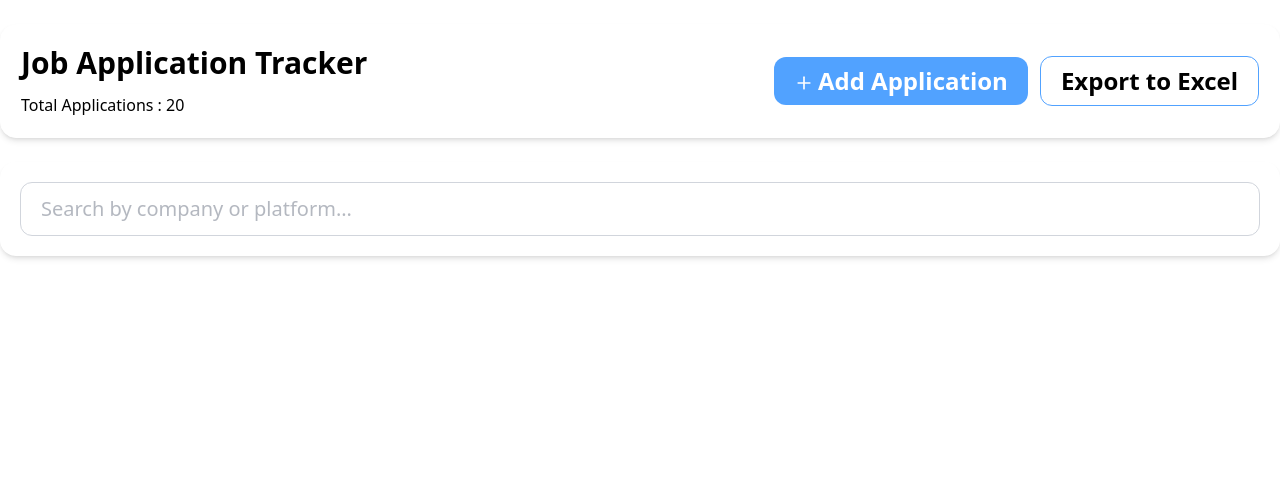
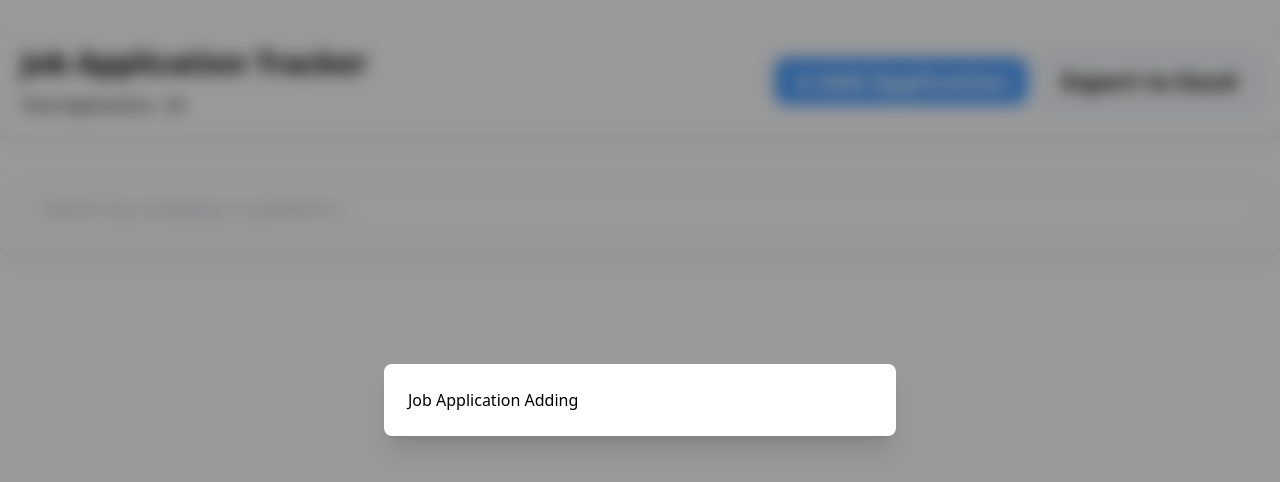
Before and after one commit to MoeHein13/JobApplication_Tracker, a React (Vite) app: page / in a window 1280 px wide. Shown: the top 482 px of the page. Built offline with nearby package versions, Linux system fonts and the light colour scheme.

Commit message:
add portal modal for add application

```diff
--- a/index.html
+++ b/index.html
@@ -1,4 +1,4 @@
-<!doctype html>
+<!DOCTYPE html>
 <html lang="en">
   <head>
     <meta charset="UTF-8" />
@@ -8,6 +8,7 @@
   </head>
   <body>
     <div id="root"></div>
+    <div id="portal"></div>
     <script type="module" src="/src/main.tsx"></script>
   </body>
 </html>
--- a/src/App.tsx
+++ b/src/App.tsx
@@ -1,9 +1,11 @@
 import Navigation from "./components/Navigation";
 import SearchFiltler from "./components/SearchFiltler";
+import Modal from "./ui/Modal";
 
 const App = () => {
   return (
     <div className=" min-h-screen flex flex-col  items-center ">
+      <Modal />
       <Navigation />
       <SearchFiltler />
     </div>
--- /dev/null
+++ b/src/components/JobModal.tsx
@@ -0,0 +1,14 @@
+const JobModal = () => {
+  return (
+    <div className="flex justify-center items-center z-10 inset-0 fixed ">
+      <div className="absolute inset-0 bg-black/40 backdrop-blur-sm" />
+      <div className="relative w-full max-w-lg rounded-lg bg-white p-6 shadow-xl">
+        <h1>Job Application Adding</h1>
+      </div>
+      {/* <div className="rounded-xl p-5 border border-gray-400 max-w-72 ">
+      </div> */}
+    </div>
+  );
+};
+
+export default JobModal;
--- a/src/components/Navigation.tsx
+++ b/src/components/Navigation.tsx
@@ -9,8 +9,8 @@ const Navigation = () => {
       </div>
       <div className="flex justify-between items-center gap-3 ">
         <button className="bg-blue-400 text-white font-semibold rounded-xl px-5 py-2 text-2xl cursor-pointer hover:-translate-y-1 transform duration-300 hover:shadow-2xl flex items-center gap-1">
-          <Plus size={20} className="mt-1" />
-          <div>Add Application</div>
+          <Plus size={20} strokeWidth={5} className="mt-1" />
+          Add Application
         </button>
         <button className=" border border-blue-400 rounded-xl px-5 py-2 text-2xl font-semibold cursor-pointer hover:bg-blue-400 hover:text-white hover:transform duration-300  hover:-translate-y-1 hover:shadow-2xl">
           Export to Excel
--- /dev/null
+++ b/src/ui/Modal.tsx
@@ -0,0 +1,10 @@
+import { createPortal } from "react-dom";
+import JobModal from "../components/JobModal";
+
+const mountElement = document.getElementById("portal");
+
+const Modal = () => {
+  return <div>{createPortal(<JobModal />, mountElement!)}</div>;
+};
+
+export default Modal;
```
Also changed, not shown: src/atoms/modalatom.js (added).
